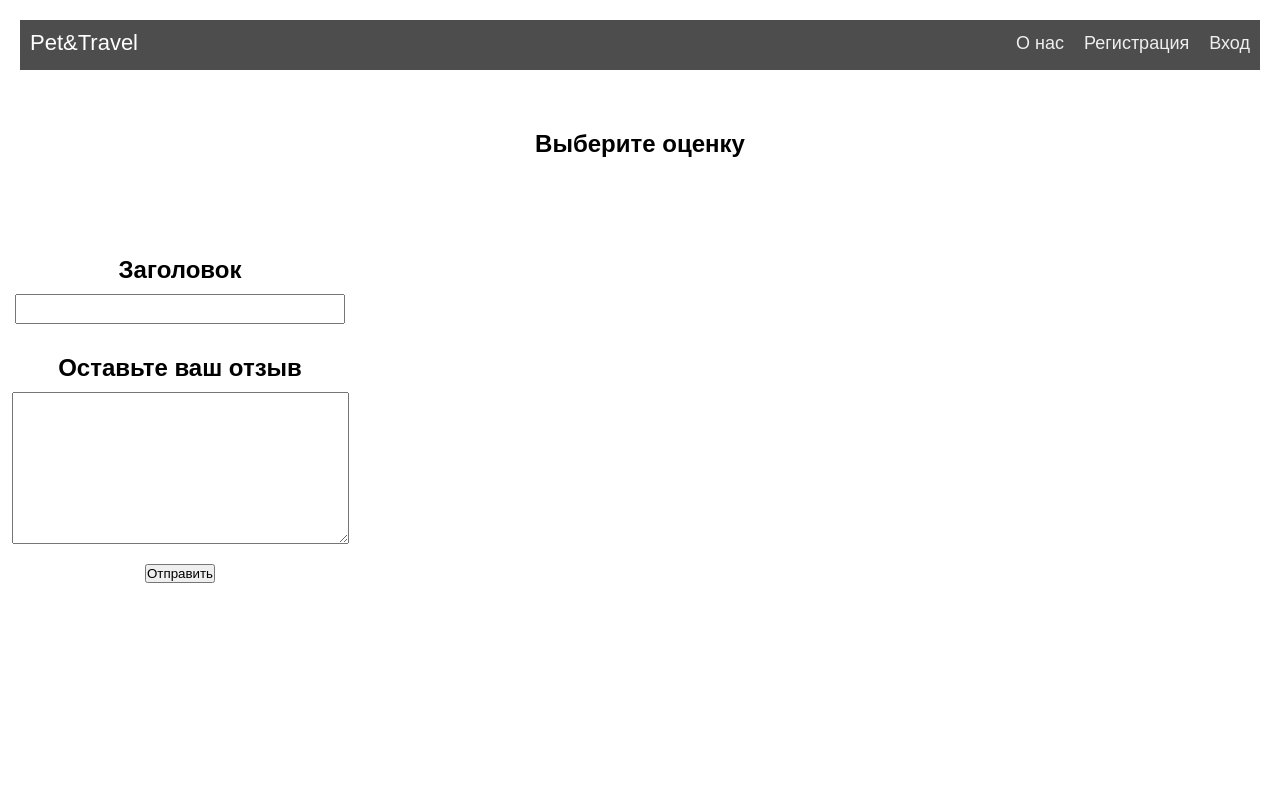
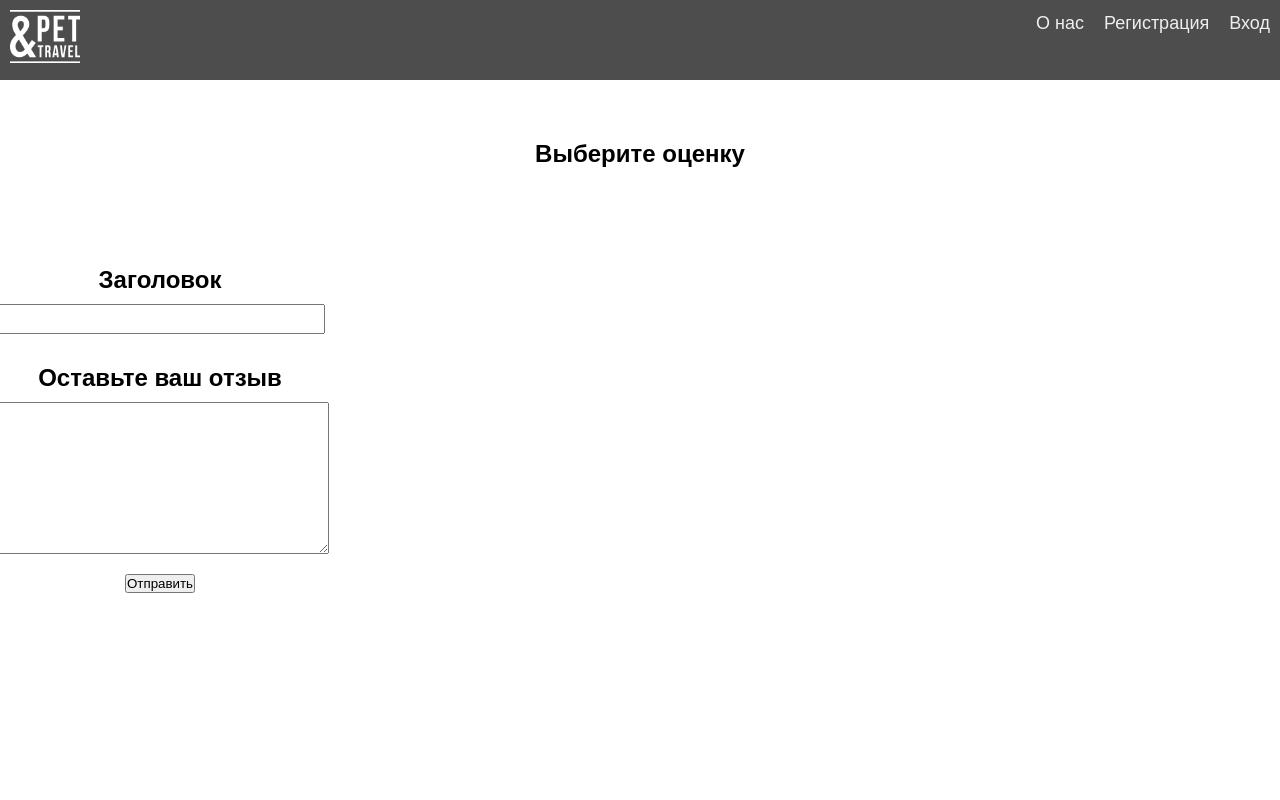
Before and after one commit to MaryBrandyBug/Pet-Travel, a React (Create React App) app in the folder client/: page /appreview in a window 1280 px wide. Shown: the top 800 px of the page. Built offline with nearby package versions, Linux system fonts and the light colour scheme.

Commit message:
release logo 1.0

```diff
--- a/client/src/components/AppReview/AppReview.css
+++ b/client/src/components/AppReview/AppReview.css
@@ -5,7 +5,6 @@
 @import url(//netdna.bootstrapcdn.com/font-awesome/3.2.1/css/font-awesome.css);
 
 fieldset, label { margin: 0; padding: 0; }
-body{ margin: 20px; }
 h1 { font-size: 1.5em; margin: 10px; }
 
 /****** Style Star Rating Widget *****/
--- a/client/src/components/Navbar/Navbar.css
+++ b/client/src/components/Navbar/Navbar.css
@@ -9,7 +9,7 @@
   }
 
   .nav {
-    height: 50px;
+    height: 80px;
     width: 100%;
     background-color: #4d4d4d;
     position: relative;
@@ -26,7 +26,10 @@
     font-size: 22px;
     color: #fff;
     padding: 10px 10px 10px 10px;
+    width: 100px;
+    height: 100px;
   }
+
 
   .nav > .nav-btn {
     display: none;
@@ -37,6 +40,7 @@
     float: right;
     font-size: 18px;
   }
+
 
   .nav > .nav-links > a {
     display: inline-block;
@@ -51,6 +55,9 @@
 
   .nav > #nav-check {
     display: none;
+  }
+  .nav-title>img {
+    width: 70px;
   }
 
   @media (max-width:600px) {
--- a/client/src/components/Navbar/Navbar.jsx
+++ b/client/src/components/Navbar/Navbar.jsx
@@ -3,6 +3,7 @@ import { Link } from 'react-router-dom';
 import { useDispatch, useSelector } from 'react-redux';
 
 import './Navbar.css';
+import petImg from './Pet_1.png';
 
 export default function Navbar() {
   const user = useSelector((store) => store.userStore);
@@ -19,7 +20,9 @@ export default function Navbar() {
     <div className="nav">
       <div className="nav-header">
         <div className="nav-title">
-          <Link to="/"><span>Pet&Travel</span></Link>
+          {/* <Link to="/">
+            </Link> */}
+          <img src={petImg} alt="logo" />
         </div>
       </div>
       <div className="nav-btn">
--- a/client/src/components/SignUp/SignUp.jsx
+++ b/client/src/components/SignUp/SignUp.jsx
@@ -34,7 +34,7 @@ export default function SignUp() {
             <h2 className="active"> Регистрация </h2>
 
             {/* <div className="fadeIn first">
-              <img src="http://danielzawadzki.com/codepen/01/icon.svg" id="icon" alt="User Icon" />
+              <img src="client/src/components/Navbar/Pet_1.png" id="icon" alt="User Icon" />
             </div> */}
 
             <form className="form" onSubmit={handleSubmit}>
```
Also changed, not shown: client/src/components/Navbar/Pet_1.png (added).
